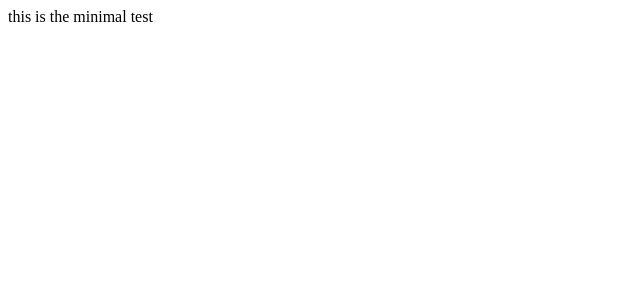
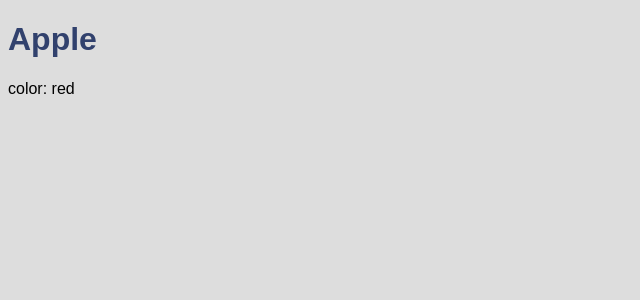
Before and after one commit to zhlooking/grocery-store, a React app: page / in a window 1280 px wide. Shown: the top 300 px of the page, without its empty margins (0-640 px from the left). Built offline with nearby package versions, Linux system fonts and the light colour scheme; the HTML template or start-up script is replaced by a standard one.

Commit message:
setup eslint config

```diff
--- /dev/null
+++ b/src/css/apple.css
@@ -0,0 +1,3 @@
+h1 {
+  color: #31416D;
+}
--- /dev/null
+++ b/src/css/index.css
@@ -0,0 +1,4 @@
+html, body {
+  font-family: sans-serif;
+  background-color: #dddddd;
+}
--- a/src/index.jsx
+++ b/src/index.jsx
@@ -1,9 +1,9 @@
 import React from 'react';
 import ReactDom from 'react-dom';
 
-const title = 'this is the minimal test';
+import Apple from './js/components/apple.jsx';
+import './css/index.css';
 
-ReactDom.render(
-  <div>{title}</div>,
-  document.getElementById('app')
-)
+const container = document.getElementById('app');
+
+ReactDom.render(<Apple />, container);
--- /dev/null
+++ b/src/js/components/apple.jsx
@@ -0,0 +1,22 @@
+import React from 'react';
+import '../../css/apple.css';
+
+
+export default class Apple extends React.Component {
+  constructor(props) {
+    super(props);
+
+    this.state = {
+      color: 'red',
+    };
+  }
+
+  render() {
+    return (
+      <div className="apple-container">
+        <h1>Apple</h1>
+        <p>color: <span>{this.state.color}</span></p>
+      </div>
+    );
+  }
+}
--- a/webpack.config.js
+++ b/webpack.config.js
@@ -13,7 +13,18 @@ module.exports = {
       {
         test: /\.(js|jsx)$/,
         exclude: /node_modules/,
-        use: ['babel-loader']
+        use: [
+          {
+            loader: 'babel-loader',
+            options: {
+              presets: ['react', 'env']
+            }
+          },
+          'eslint-loader'
+        ]
+      }, {
+        test: /\.css$/,
+        use: ['style-loader', 'css-loader']
       }
     ]
   },
```
Also changed, not shown: package.json (+11 -1 lines), server.js (added, +15 -0 lines), .eslintrc.yml (added), 1 other file (tests, documents, lock files or other folders).
